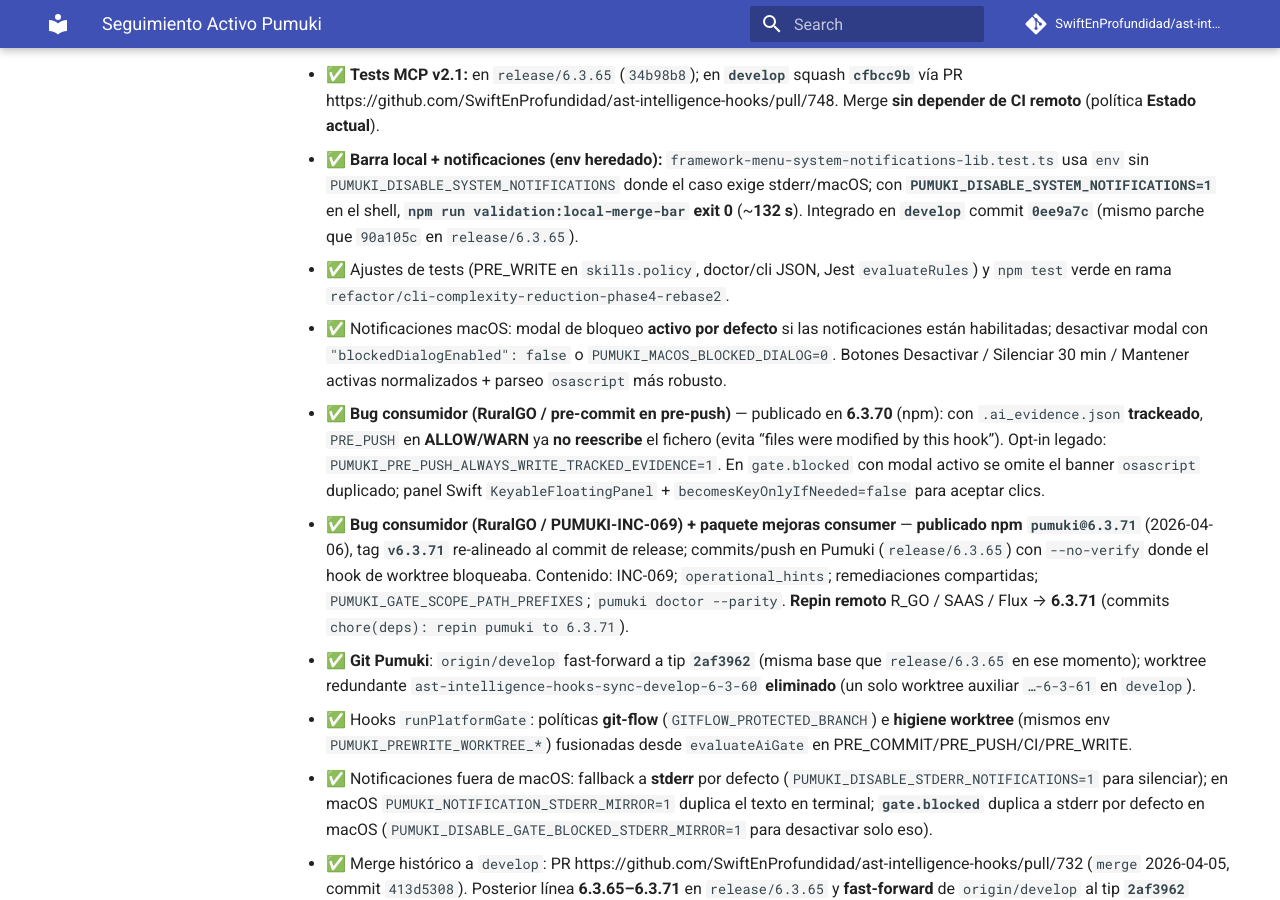
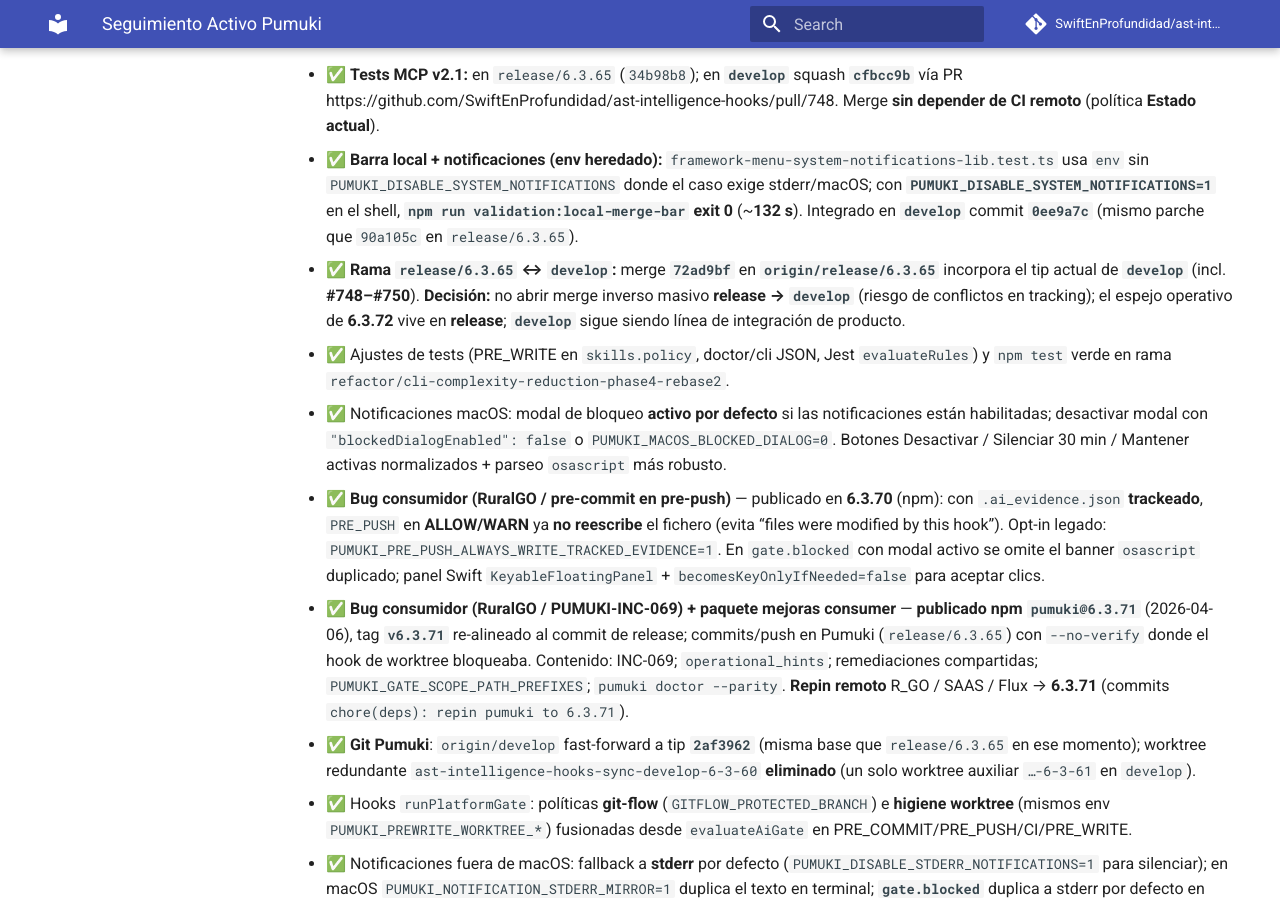
Before and after one commit to SwiftEnProfundidad/ast-intelligence-hooks, an MkDocs documentation site: the page built from docs/tracking/plan-activo-de-trabajo.md, in a window 1280 px wide and 900 px high, scrolled down 1358 px. Built offline with MkDocs 1.6.1 and Material for MkDocs 9.7.7, drawn with Linux system fonts in a browser that asks for light colours; comment, search, counter and statistics services are not loaded.

Commit message:
docs(tracking): nota merge release/6.3.65 absorbe develop (72ad9bf)

```diff
--- a/docs/tracking/plan-activo-de-trabajo.md
+++ b/docs/tracking/plan-activo-de-trabajo.md
@@ -34,6 +34,7 @@
 
 - ✅ **Tests MCP v2.1:** en `release/6.3.65` (`34b98b8`); en **`develop`** squash **`cfbcc9b`** vía PR https://github.com/SwiftEnProfundidad/ast-intelligence-hooks/pull/748. Merge **sin depender de CI remoto** (política **Estado actual**).
 - ✅ **Barra local + notificaciones (env heredado):** `framework-menu-system-notifications-lib.test.ts` usa `env` sin `PUMUKI_DISABLE_SYSTEM_NOTIFICATIONS` donde el caso exige stderr/macOS; con **`PUMUKI_DISABLE_SYSTEM_NOTIFICATIONS=1`** en el shell, **`npm run validation:local-merge-bar`** **exit 0** (~**132 s**). Integrado en **`develop`** commit **`0ee9a7c`** (mismo parche que `90a105c` en `release/6.3.65`).
+- ✅ **Rama `release/6.3.65` ↔ `develop`:** merge **`72ad9bf`** en **`origin/release/6.3.65`** incorpora el tip actual de **`develop`** (incl. **#748–#750**). **Decisión:** no abrir merge inverso masivo **release → `develop`** (riesgo de conflictos en tracking); el espejo operativo de **6.3.72** vive en **release**; **`develop`** sigue siendo línea de integración de producto.
 - ✅ Ajustes de tests (PRE_WRITE en `skills.policy`, doctor/cli JSON, Jest `evaluateRules`) y `npm test` verde en rama `refactor/cli-complexity-reduction-phase4-rebase2`.
 - ✅ Notificaciones macOS: modal de bloqueo **activo por defecto** si las notificaciones están habilitadas; desactivar modal con `"blockedDialogEnabled": false` o `PUMUKI_MACOS_BLOCKED_DIALOG=0`. Botones Desactivar / Silenciar 30 min / Mantener activas normalizados + parseo `osascript` más robusto.
 - ✅ **Bug consumidor (RuralGO / pre-commit en pre-push)** — publicado en **6.3.70** (npm): con `.ai_evidence.json` **trackeado**, `PRE_PUSH` en **ALLOW/WARN** ya **no reescribe** el fichero (evita “files were modified by this hook”). Opt-in legado: `PUMUKI_PRE_PUSH_ALWAYS_WRITE_TRACKED_EVIDENCE=1`. En `gate.blocked` con modal activo se omite el banner `osascript` duplicado; panel Swift `KeyableFloatingPanel` + `becomesKeyOnlyIfNeeded=false` para aceptar clics.
```
